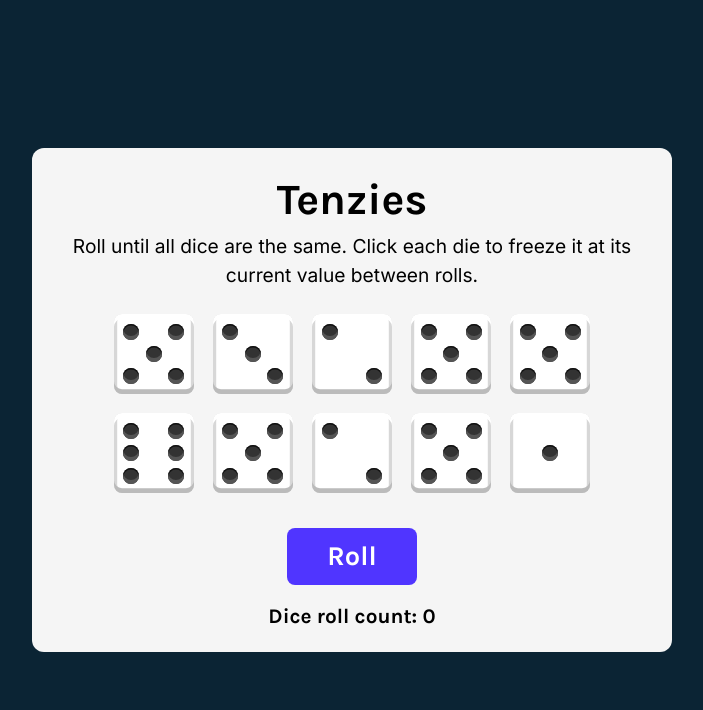
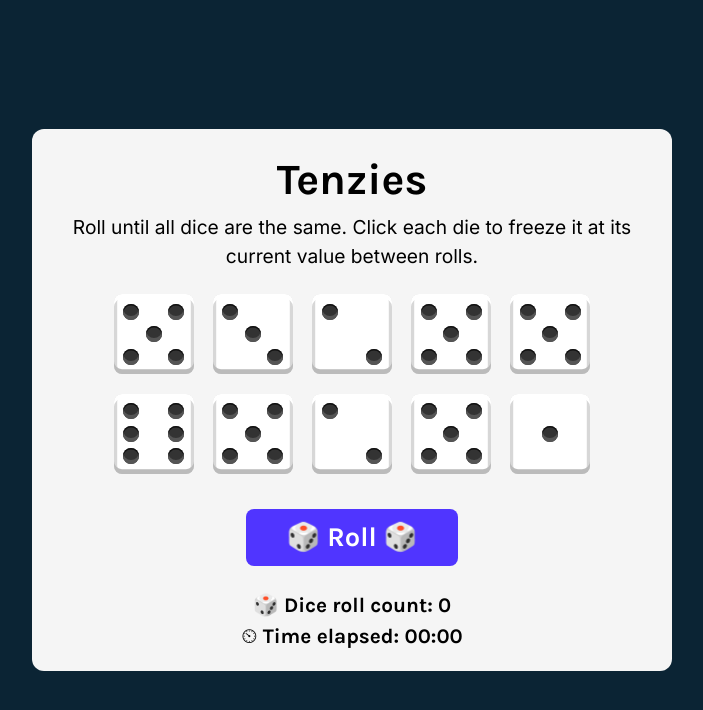
Before and after one commit to helenclx/Tenzies-Game, a React (Vite) app: page / in a window 1280 px wide. Shown: the top 710 px of the page, without its empty margins (288-991 px from the left). Built offline with nearby package versions, Linux system fonts and the light colour scheme.

Commit message:
Added time tracker

```diff
--- a/src/App.css
+++ b/src/App.css
@@ -145,7 +145,7 @@
     font-size: 1.7rem;
     font-family: 'Karla', sans-serif;
     cursor: pointer;
-    margin: 1rem 0;
+    margin: 1rem 0 1.5rem 0;
 }
 
 .roll-dice:focus {
--- a/src/App.jsx
+++ b/src/App.jsx
@@ -8,6 +8,8 @@
     const [dice, setDice] = useState(allNewDice());
     const [tenzies, setTenzies] = useState(false);
     const [rollCount, setRollCount] = useState(0);
+    const [time, setTime] = useState(0);
+    const [running, setRunning] = useState(false);
 
     useEffect(() => {
         const allHeld = dice.every((die) => die.isHeld);
@@ -15,8 +17,21 @@
         const allSameValue = dice.every((die) => die.value === firstValue);
         if (allHeld && allSameValue) {
             setTenzies(true);
+            setRunning(false);
         }
-    }, [dice])
+    }, [dice]);
+
+    useEffect(() => {
+        let interval;
+        if (running) {
+            interval = setInterval(() => {
+                setTime((prevTime) => prevTime + 10);
+            }, 10);
+        } else if (!running) {
+            clearInterval(interval);
+        }
+        return () => clearInterval(interval);
+    }, [running]);
 
     function generateNewDie() {
         return {
@@ -37,6 +52,7 @@
     function rollDice() {
         if(!tenzies) {
             setRollCount((prevCount) => prevCount + 1);
+            setRunning(true);
 
             setDice((oldDice) => oldDice.map(die => {
                 return die.isHeld ?
@@ -47,10 +63,13 @@
             setTenzies(false);
             setDice(allNewDice());
             setRollCount(0);
+            setRunning(false);
         }
     }
 
     function holdDice(id) {
+        setRunning(true);
+
         setDice((oldDice) => oldDice.map(die => {
             return die.id === id ?
                 {...die, isHeld: !die.isHeld} :
@@ -67,6 +86,8 @@
         />
     ));
 
+    const displayHours = ("0" + Math.floor((time / 60000) % 60)).slice(-2) + ":";
+
     return (
         <main>
             {tenzies && <Confetti />}
@@ -80,9 +101,14 @@
                 className="roll-dice"
                 onClick={rollDice}
             >
-                {tenzies ? "New Game" : "Roll"}
+                {tenzies ? "🎲 New Game 🎲" : "🎲 Roll 🎲"}
             </button>
-            <p className='game-stats'>Dice roll count: {rollCount}</p>
+            <p className='game-stats'>🎲 Dice roll count: {rollCount}</p>
+            <p className='game-stats'>
+                ⏲ Time elapsed: {displayHours > 0 && displayHours}
+                {("0" + Math.floor((time / 1000) % 60)).slice(-2)}:
+                {("0" + ((time / 10) % 100)).slice(-2)}
+            </p>
         </main>
     )
 }
```
Also changed, not shown: screenshot.png, 1 other file (tests, documents, lock files or other folders).
